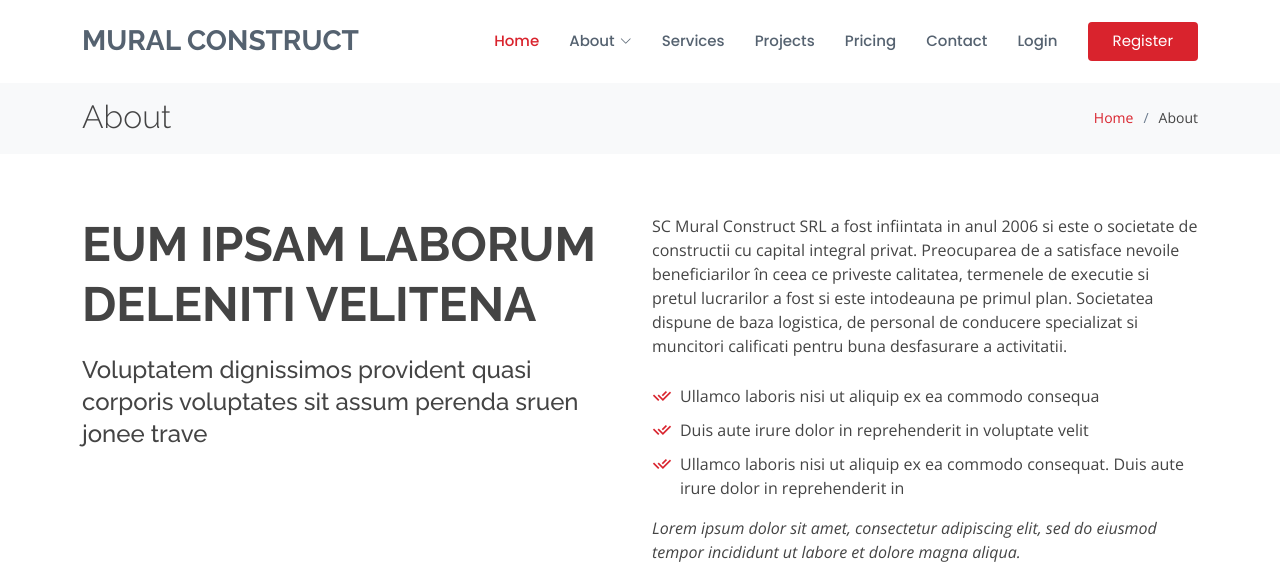
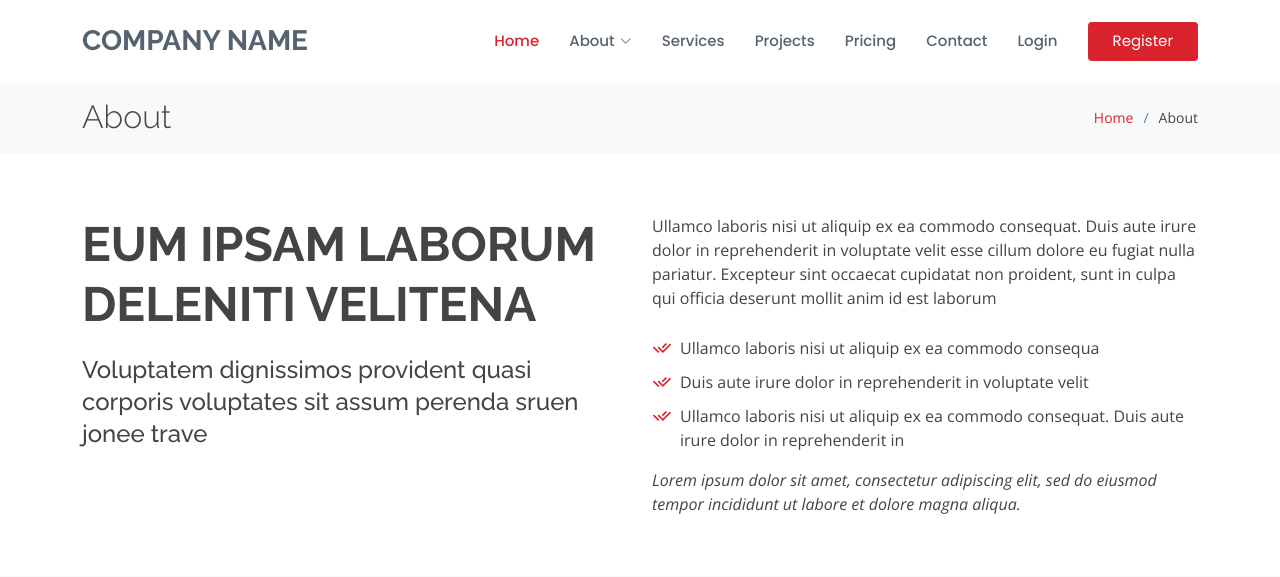
Before and after one commit to jackjakarta/constructDjango, a Django app: page /about/ in a window 1280 px wide. Shown: the top 577 px of the page. Run offline with Django 5.2, Linux system fonts and the light colour scheme; some libraries are stand-ins or nearby versions.

Commit message:
HTML changes

```diff
--- a/website/templates/about.html
+++ b/website/templates/about.html
@@ -35,11 +35,9 @@ About - Web App
           </div>
           <div class="col-lg-6 pt-4 pt-lg-0">
             <p>
-              SC Mural Construct SRL a fost infiintata in anul 2006 si este o societate de constructii cu capital integral privat.
-
-              Preocuparea de a satisface nevoile beneficiarilor în ceea ce priveste calitatea, termenele de executie si pretul lucrarilor a fost si este intodeauna pe primul plan.
-
-              Societatea dispune de baza logistica, de personal de conducere specializat si muncitori calificati pentru buna desfasurare a activitatii.
+              Ullamco laboris nisi ut aliquip ex ea commodo consequat. Duis aute irure dolor in reprehenderit in voluptate
+              velit esse cillum dolore eu fugiat nulla pariatur. Excepteur sint occaecat cupidatat non proident, sunt in
+              culpa qui officia deserunt mollit anim id est laborum
             </p>
             <ul>
               <li><i class="ri-check-double-line"></i> Ullamco laboris nisi ut aliquip ex ea commodo consequa</li>
--- a/website/templates/elements/navbar.html
+++ b/website/templates/elements/navbar.html
@@ -3,9 +3,9 @@
 <header id="header" class="fixed-top d-flex align-items-center">
     <div class="container d-flex align-items-center">
 
-      <h1 class="logo me-auto"><a href="{% url 'home' %}">Mural Construct</a></h1>
+      <h1 class="logo me-auto"><a href="{% url 'home' %}">Company Name</a></h1>
       <!-- Uncomment below if you prefer to use an image logo -->
-      <!-- <a href="home.html" class="logo me-auto"><img src="assets/img/logo.png" alt="" class="img-fluid"></a>-->
+      <!-- <a href="home.html" class="logo me-auto"><img src="{% static 'website/img/logo.png' %}" alt="" class="img-fluid"></a>-->
 
       <nav id="navbar" class="navbar">
         <ul>
```
